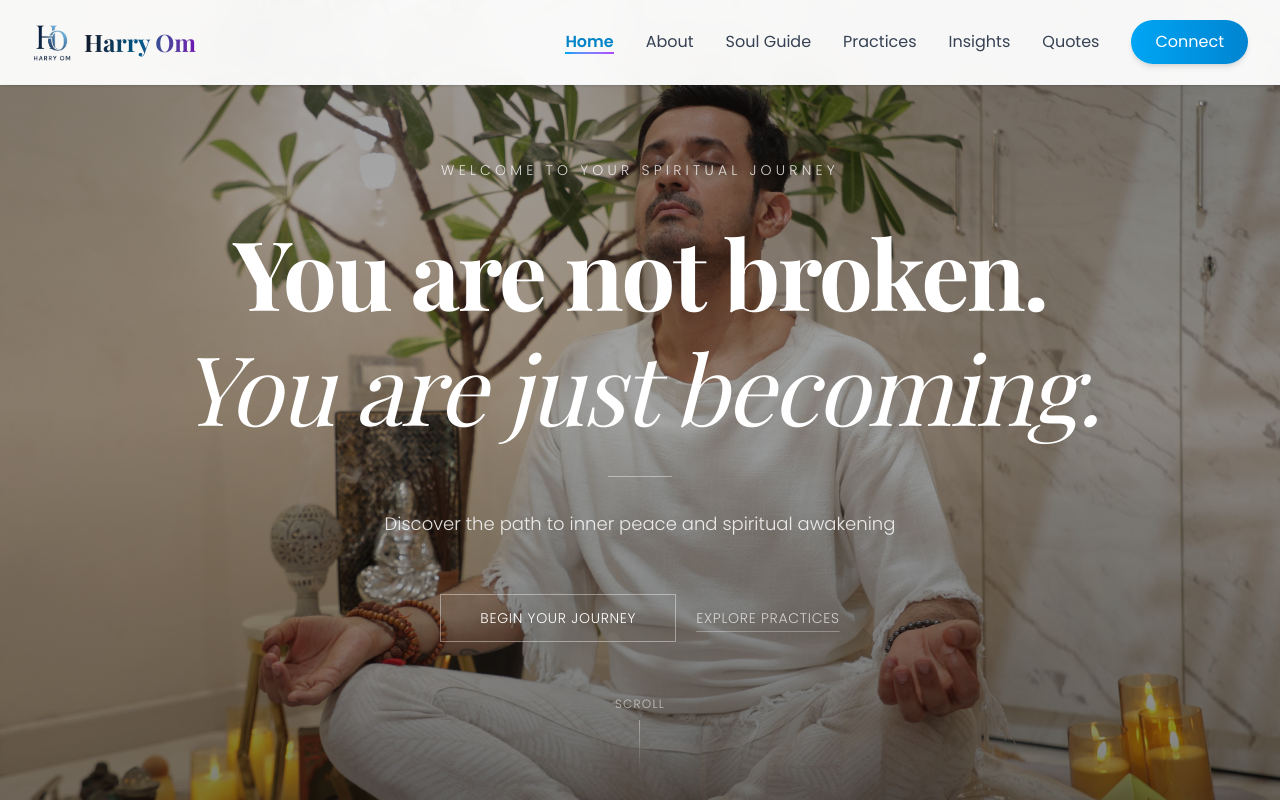
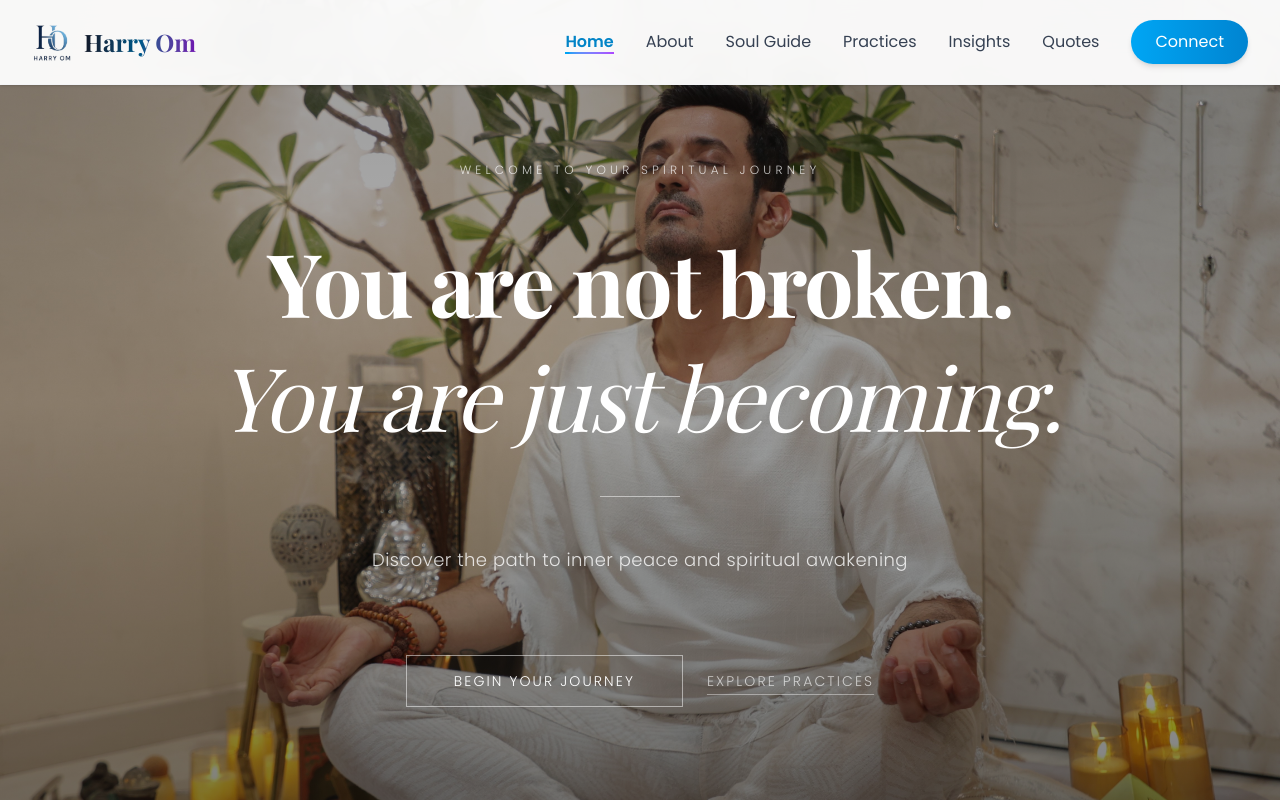
Before and after one commit to DanisheKhan/HarryOm, a React (Vite) app: page / in a window 1280 px wide. Shown: the top 802 px of the page. Built offline with nearby package versions, Linux system fonts and the light colour scheme.

Commit message:
refactor: adjust layout and styles on HomePage for improved spacing and visual hierarchy

```diff
--- a/src/pages/HomePage.jsx
+++ b/src/pages/HomePage.jsx
@@ -38,43 +38,43 @@ const HomePage = () => {
             src="/HarmeetImages/img5.jpg"
             alt="Peaceful meditation background"
             className="w-full h-full object-cover object-center scale-100"
-            style={{ objectPosition: 'center 10%' }}
+            style={{ objectPosition: 'center 5%' }}
           />
           <div className="absolute inset-0 bg-gradient-to-b from-black/40 via-black/30 to-black/50"></div>
         </div>
 
-        <div className="relative z-10 text-center px-6 md:px-8 max-w-5xl mx-auto">
+        <div className="relative z-10 text-center px-6 md:px-8 max-w-6xl mx-auto py-20 mt-12 md:mt-16">
           <motion.div
-            className="mb-8"
+            className="mb-10 md:mb-12"
             initial="hidden"
             animate="visible"
             variants={scaleIn}
           >
-            <span className="text-white/80 text-xs md:text-sm tracking-[0.3em] uppercase font-light">
+            <span className="text-white/75 text-[10px] md:text-xs tracking-[0.35em] uppercase font-light">
               Welcome to Your Spiritual Journey
             </span>
           </motion.div>
 
           <motion.h1
-            className="text-5xl md:text-6xl lg:text-7xl xl:text-8xl font-light text-white mb-8 font-[Playfair_Display] leading-[1.1] tracking-tight"
+            className="text-4xl sm:text-5xl md:text-6xl lg:text-7xl xl:text-[5.5rem] font-light text-white mb-10 md:mb-12 font-[Playfair_Display] leading-[1.15] tracking-tight px-4"
             initial="hidden"
             animate="visible"
             variants={fadeIn}
           >
             You are not broken.
             <br />
-            <span className="italic font-normal">You are just becoming.</span>
+            <span className="italic font-normal mt-2 inline-block">You are just becoming.</span>
           </motion.h1>
 
           <motion.div
-            className="w-16 h-[1px] bg-white/40 mx-auto mb-8"
+            className="w-20 h-[1px] bg-white/50 mx-auto mb-10 md:mb-12"
             initial={{ width: 0, opacity: 0 }}
-            animate={{ width: 64, opacity: 1 }}
+            animate={{ width: 80, opacity: 1 }}
             transition={{ delay: 0.3, duration: 0.8 }}
           ></motion.div>
 
           <motion.p
-            className="text-base md:text-lg text-white/85 mb-14 max-w-xl mx-auto leading-relaxed font-light"
+            className="text-sm md:text-base lg:text-lg text-white/80 mb-16 md:mb-20 max-w-2xl mx-auto leading-relaxed font-light tracking-wide"
             initial="hidden"
             animate="visible"
             variants={fadeIn}
@@ -84,7 +84,7 @@ const HomePage = () => {
           </motion.p>
 
           <motion.div
-            className="flex flex-col sm:flex-row gap-5 justify-center items-center"
+            className="flex flex-col sm:flex-row gap-6 justify-center items-center"
             initial="hidden"
             animate="visible"
             variants={fadeIn}
@@ -92,37 +92,20 @@ const HomePage = () => {
           >
             <Link
               to="/about"
-              className="group relative px-10 py-3.5 text-white font-light text-sm tracking-wider uppercase overflow-hidden transition-all duration-500 hover:tracking-widest"
+              className="group relative px-12 py-4 text-white font-light text-xs md:text-sm tracking-[0.15em] uppercase overflow-hidden transition-all duration-500 hover:tracking-[0.2em]"
             >
               <span className="relative z-10">Begin Your Journey</span>
-              <div className="absolute inset-0 border border-white/40 group-hover:border-white/60 transition-colors duration-500"></div>
+              <div className="absolute inset-0 border border-white/50 group-hover:border-white/70 transition-colors duration-500"></div>
               <div className="absolute inset-0 bg-white/0 group-hover:bg-white/10 transition-all duration-500"></div>
             </Link>
             <Link
               to="/practices"
-              className="text-white/70 hover:text-white font-light text-sm tracking-wider uppercase transition-all duration-300 underline underline-offset-8 decoration-white/30 hover:decoration-white/60"
+              className="text-white/65 hover:text-white/95 font-light text-xs md:text-sm tracking-[0.15em] uppercase transition-all duration-300 underline underline-offset-8 decoration-white/40 hover:decoration-white/70"
             >
               Explore Practices
             </Link>
           </motion.div>
         </div>
-
-        {/* Scroll Indicator */}
-        <motion.div
-          className="absolute bottom-8 left-1/2 -translate-x-1/2 z-10"
-          initial={{ opacity: 0, y: -10 }}
-          animate={{ opacity: 1, y: 0 }}
-          transition={{ delay: 1, duration: 0.8 }}
-        >
-          <div className="flex flex-col items-center gap-2">
-            <span className="text-white/60 text-xs tracking-widest uppercase font-light">Scroll</span>
-            <motion.div
-              className="w-[1px] h-12 bg-gradient-to-b from-white/60 to-transparent"
-              animate={{ opacity: [0.6, 1, 0.6] }}
-              transition={{ duration: 2, repeat: Infinity, ease: "easeInOut" }}
-            ></motion.div>
-          </div>
-        </motion.div>
       </section>
 
       {/* About Section Preview */}
```
